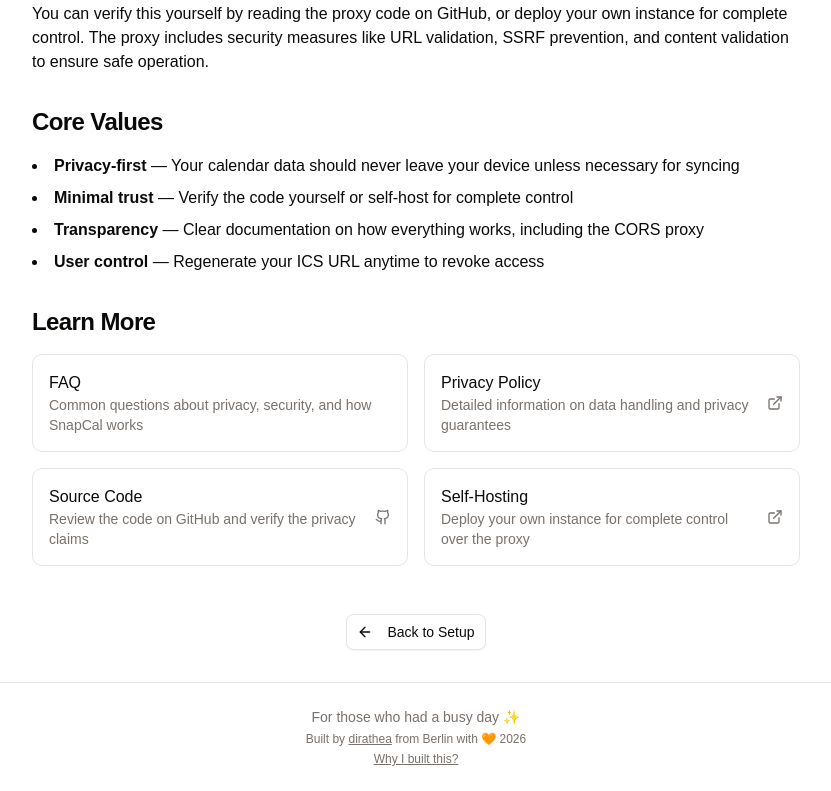
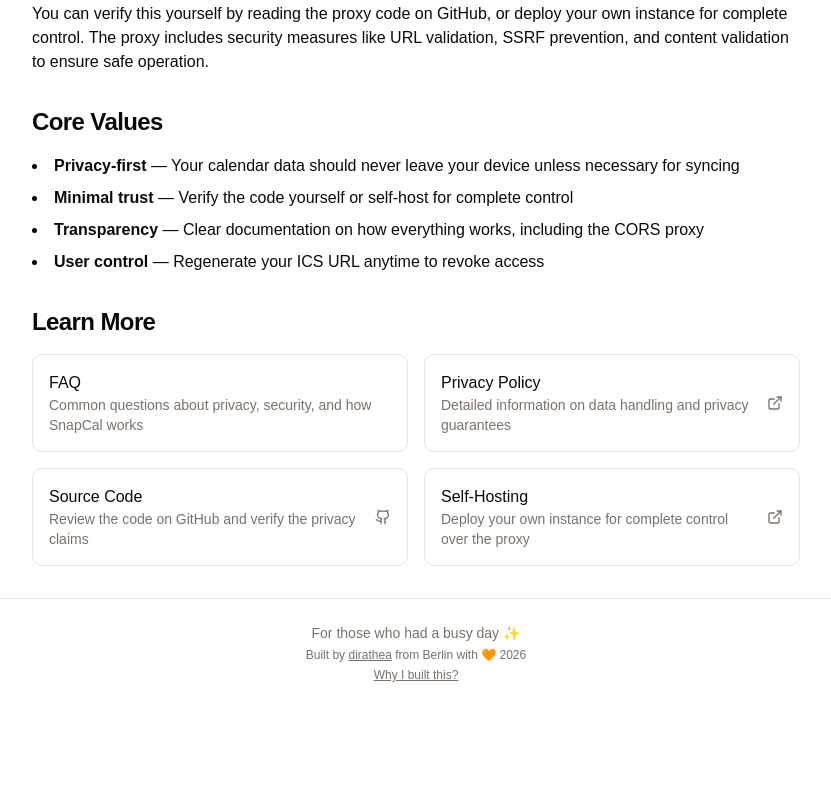
Before and after one commit to dirathea/getbusicalapp, a React (Vite) app: page /about in a window 1280 px wide. Shown: the part 1375-2166 px from the top of the page, without its empty margins (224-1055 px from the left). After the commit the page ends 2082 px from the top, so only its background shows below. Built offline with nearby package versions, Linux system fonts and the light colour scheme.

Commit message:
refactor: remove 'Back to Setup' buttons from About and FAQ pages

```diff
--- a/src/routes/AboutPage.tsx
+++ b/src/routes/AboutPage.tsx
@@ -1,6 +1,4 @@
-import { ArrowLeft, Github, ExternalLink, Shield, Lock, EyeOff } from 'lucide-react';
-import { Link } from 'react-router';
-import { Button } from '@/components/ui/button';
+import { Github, ExternalLink, Shield, Lock, EyeOff } from 'lucide-react';
 import {
   Card,
   CardContent,
@@ -227,16 +225,6 @@
           </a>
         </div>
       </section>
-
-      {/* Back Button */}
-      <div className="flex justify-center pt-4">
-        <Button variant="outline" asChild>
-          <Link to="/setup">
-            <ArrowLeft className="mr-2 h-4 w-4" />
-            Back to Setup
-          </Link>
-        </Button>
-      </div>
     </div>
   );
 }
--- a/src/routes/FAQPage.tsx
+++ b/src/routes/FAQPage.tsx
@@ -1,7 +1,5 @@
 import { FAQ } from '@/components/FAQ';
 import { ShieldCheck, Lock, Code, HelpCircle } from 'lucide-react';
-import { Link } from 'react-router';
-import { Button } from '@/components/ui/button';
 
 export function FAQPage() {
   return (
@@ -103,13 +101,6 @@
           </a>
         </div>
       </div>
-
-      {/* Back Button */}
-      <div className="flex justify-center pt-4">
-        <Button variant="outline" asChild>
-          <Link to="/setup">← Back to Setup</Link>
-        </Button>
-      </div>
     </div>
   );
 }
```
